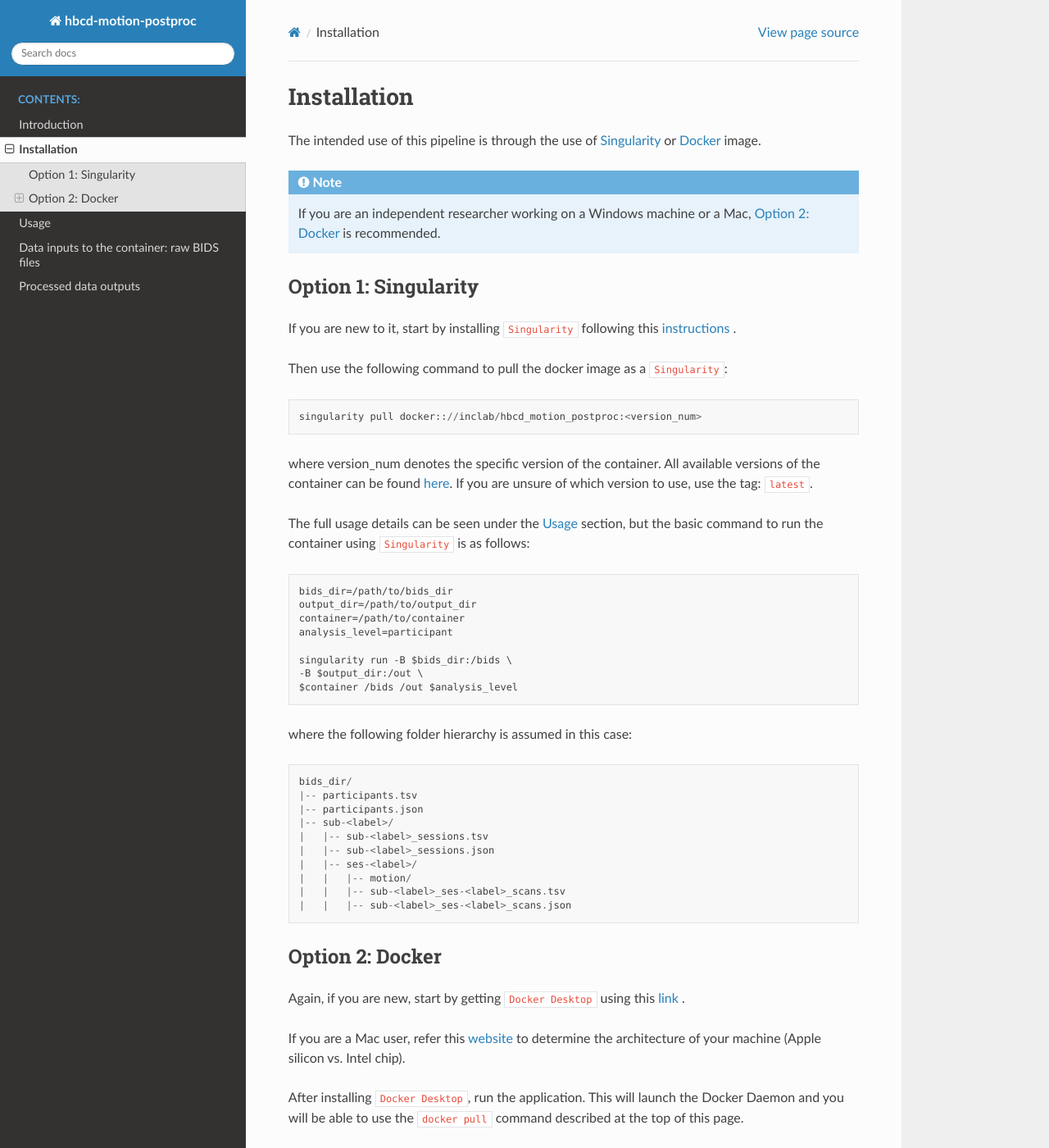
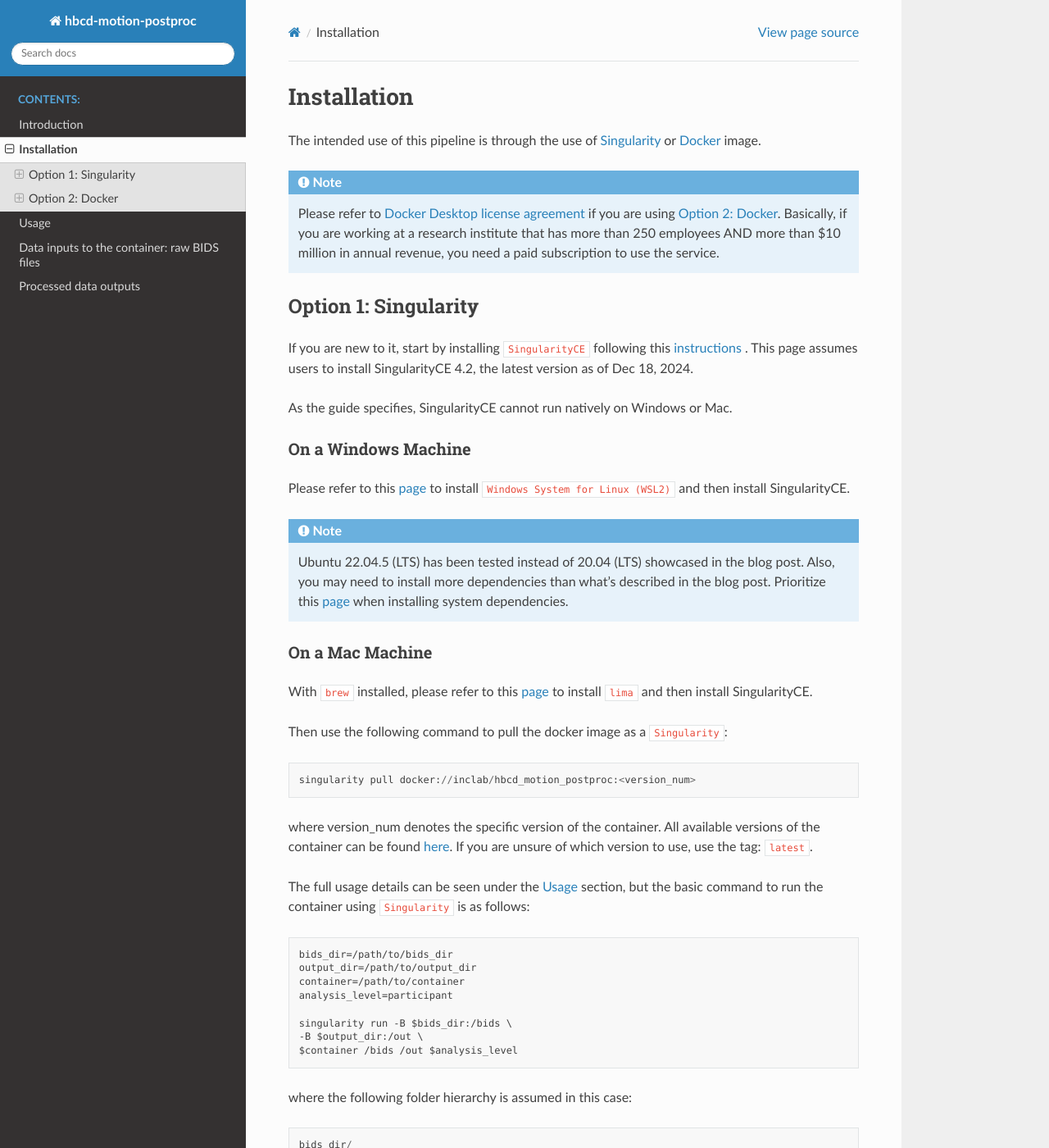
Before and after one commit to ohspc89/hbcd_motion_postproc, a Sphinx documentation site: the page built from docs/source/installation.rst, in a window 1280 px wide and 1400 px high. Shown: the whole window at 82% size. Built offline with Sphinx 7.4.7 and the Read the Docs theme 3.1.0, drawn with Linux system fonts in a browser that asks for light colours; some of the changed text lies outside the part shown.

Commit message:
modifying installation instructions

```diff
--- a/docs/source/installation.rst
+++ b/docs/source/installation.rst
@@ -5,19 +5,40 @@
 or `Docker <https://docs.docker.com/get-started/>`_ image.
 
 .. note::
-   If you are an independent researcher working on a Windows machine or a Mac,
-   :ref:`option2-docker` is recommended.
+   Please refer to `Docker Desktop license agreement <https://docs.docker.com/subscription/desktop-license/>`_
+   if you are using :ref:`option2-docker`.
+   Basically, if you are working at a research institute that has more than 250 employees AND
+   more than $10 million in annual revenue, you need a paid subscription to use the service.
 
 .. _option1-singularity:
 
 Option 1: Singularity
 ---------------------
-If you are new to it, start by installing ``Singularity`` following this
-`instructions <https://docs.sylabs.io/guides/3.7/user-guide/quick_start.html#quick-installation-steps>`_ .
+If you are new to it, start by installing ``SingularityCE`` following this
+`instructions <https://docs.sylabs.io/guides/4.2/user-guide/quick_start.html#quick-installation-steps>`_ .
+This page assumes users to install SingularityCE 4.2, the latest version as of Dec 18, 2024.
+
+As the guide specifies, SingularityCE cannot run natively on Windows or Mac.
+
+On a Windows Machine
+^^^^^^^^^^^^^^^^^^^^
+Please refer to this `page <https://www.blopig.com/blog/2021/09/using-singularity-on-windows-with-wsl2/>`_
+to install ``Windows System for Linux (WSL2)`` and then install SingularityCE.
+
+.. note::
+   Ubuntu 22.04.5 (LTS) has been tested instead of 20.04 (LTS) showcased in the blog post.
+   Also, you may need to install more dependencies than what's described in the blog post.
+   Prioritize this `page <https://docs.sylabs.io/guides/4.2/admin-guide/installation.html#install-dependencies>`_
+   when installing system dependencies.
+
+On a Mac Machine
+^^^^^^^^^^^^^^^^
+With ``brew`` installed, please refer to this `page <https://github.com/lima-vm/lima?tab=readme-ov-file#getting-started>`_
+to install ``lima`` and then install SingularityCE.
 
 Then use the following command to pull the docker image as a ``Singularity``: ::
 
-        singularity pull docker:://inclab/hbcd_motion_postproc:<version_num>
+        singularity pull docker://inclab/hbcd_motion_postproc:<version_num>
 
 where version_num denotes the specific version of the container. All available
 versions of the container can be found `here <https://hub.docker.com/r/inclab/hbcd_motion_postproc/tags>`_.
@@ -47,6 +68,9 @@
         |   |   |-- motion/
         |   |   |-- sub-<label>_ses-<label>_scans.tsv
         |   |   |-- sub-<label>_ses-<label>_scans.json
+
+.. note::
+   Please create your ``output_dir`` before running Singularity if you are running WSL2.
 
 .. _option2-docker:
 
```
